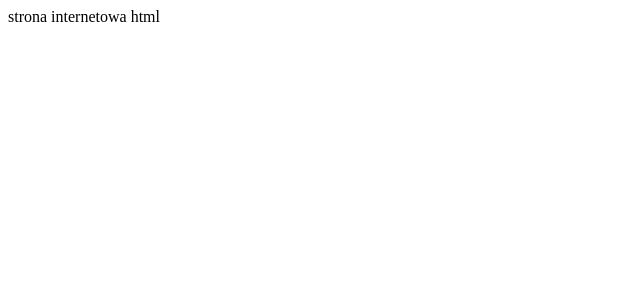
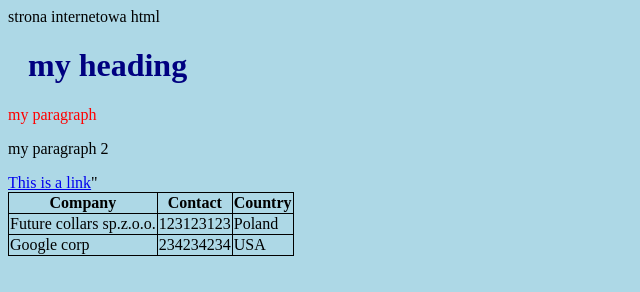
Before and after one commit to sroq351/FullstackDevBootcampSroczynski, a plain HTML site: page index.html in a window 1280 px wide. Shown: the whole page, without its empty margins (0-640 px from the left). Drawn offline with Linux system fonts and the light colour scheme.

Commit message:
html & css

```diff
--- a/index.html
+++ b/index.html
@@ -2,11 +2,35 @@
 <html lang = "en">
 
 <head>
+    <link rel="stylesheet" href="mystyle.css">
     <meta charset = "UTF-8">
     <title> Test </title>
     </head>
     <body>
         strona internetowa html
+        <h1> my heading </h1>
+        <p id = "myParagraph"> my paragraph</p>
+        <p> my paragraph 2</p>
+        <a href = "https://futurecollars.com/"> This is a link</a>"
+        <table>
+            <tr>
+                    <th> Company</th>
+                    <th> Contact</th>
+                    <th> Country</th>
+            </tr>
+            <tr>
+                    <td> Future collars sp.z.o.o.</td>
+                    <td> 123123123</td?>
+                    <td> Poland</td>
+
+            </tr>
+            <tr>
+                    <td> Google corp</td>
+                    <td> 234234234</td>
+                    <td> USA</td>
+            </tr>
+
+        </table>
     </body>
 
 </html>
--- /dev/null
+++ b/mystyle.css
@@ -0,0 +1,18 @@
+body {
+    background-color: lightblue;
+}
+
+h1 {
+    color: navy;
+    margin-left: 20px;
+}
+
+#myParagraph {
+
+ color: red;
+}
+
+table, th, td {
+    border: 1px solid black;
+    border-collapse:collapse;
+}
```
Also changed, not shown: test2.txt (deleted).
